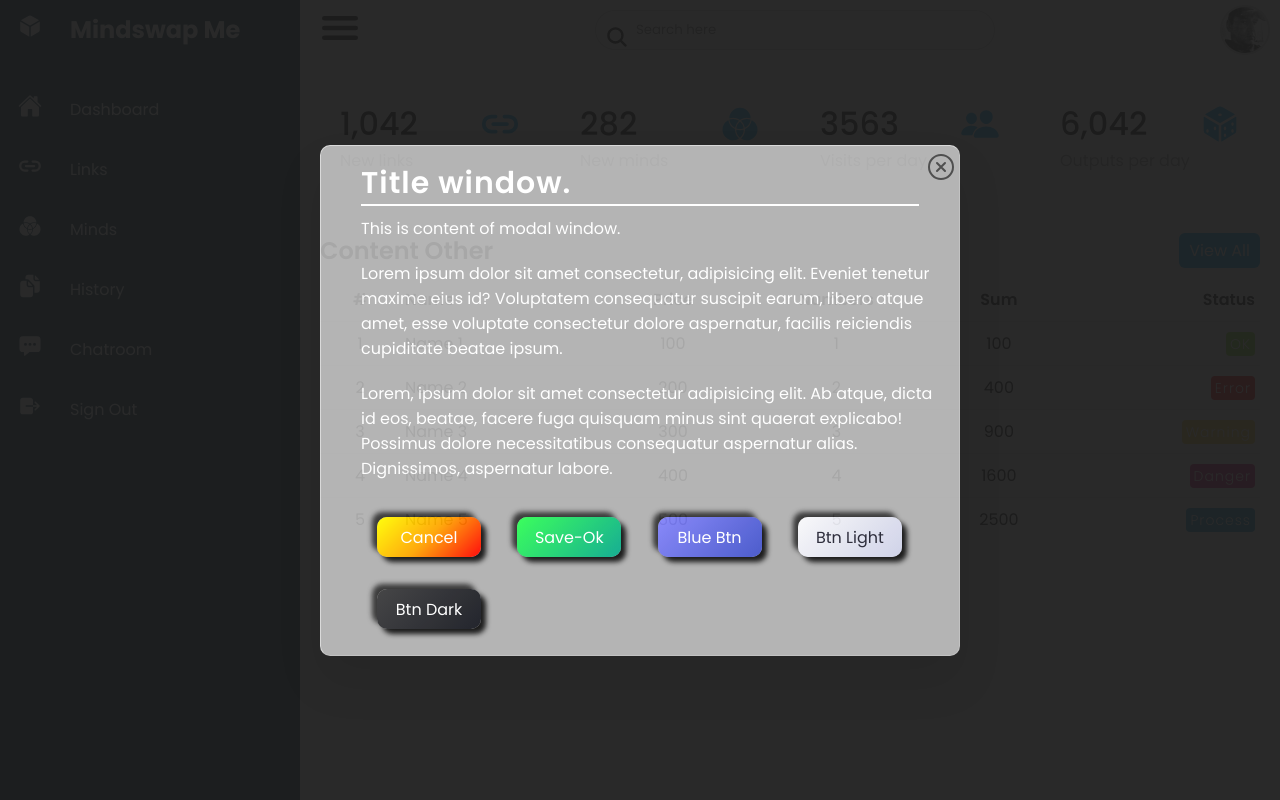
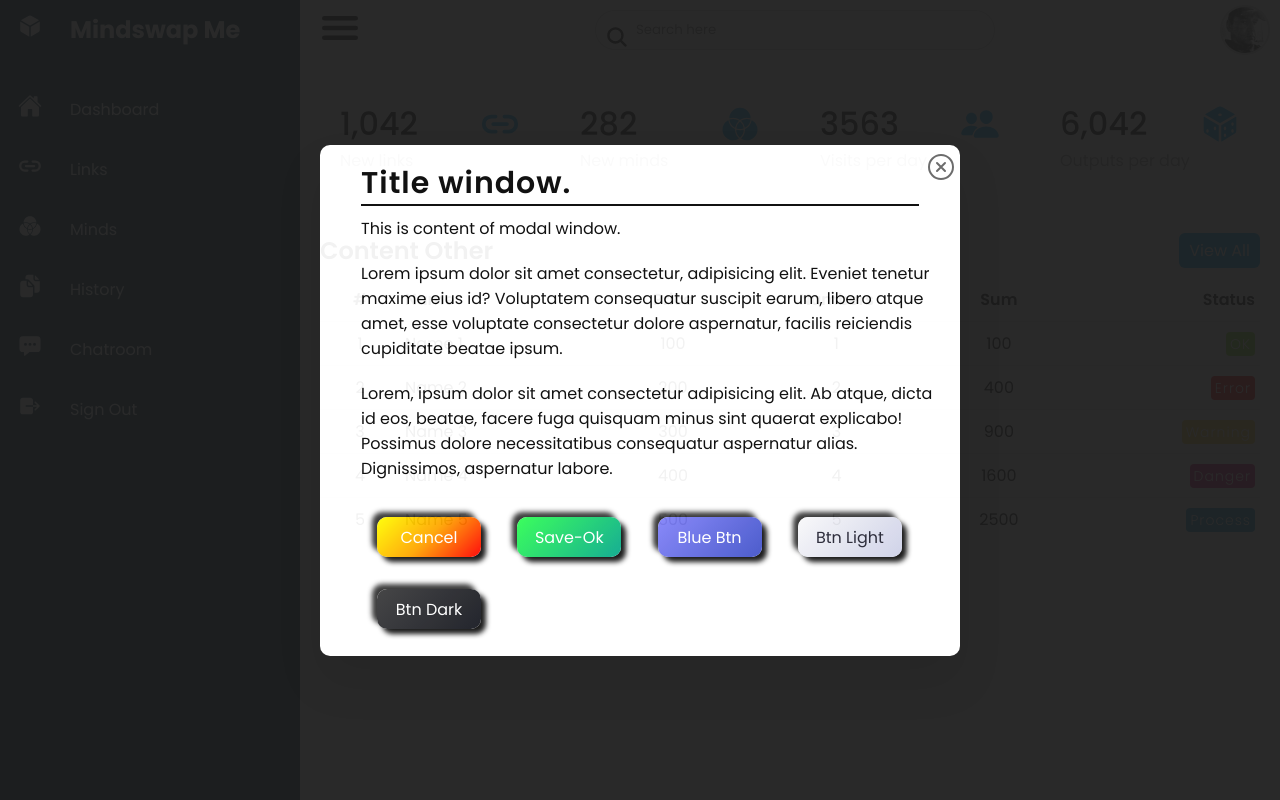
Before and after one commit to Kwynto/mindswapme, a plain HTML site: page front/admin/index.html in a window 1280 px wide. Both pictures are taken after a click on the link "View All". Drawn offline with nearby package versions, Linux system fonts and the light colour scheme.

Commit message:
fix modal

```diff
--- a/front/admin/style.css
+++ b/front/admin/style.css
@@ -546,7 +546,7 @@ body {
 .modal .modalcontainer {
     position: relative;
     width: 50%;
-    background: rgba(255, 255, 255, 0.65);
+    background: rgba(255, 255, 255, 1);
     border-radius: 10px;
     display: block;
     justify-content: center;
@@ -562,7 +562,7 @@ body {
     position: relative;
     padding-top: 15px;
     padding-left: 40px;
-    color: #ffffff;
+    color: #050505;
     font-size: 30px;
     font-weight: 600;
     letter-spacing: 1px;
@@ -575,7 +575,7 @@ body {
     bottom: 0px;
     width: calc(100% - 80px);
     height: 2px;
-    background: #ffffff;
+    background: #050505;
 }
 
 .modal .modalcontainer p {
@@ -583,7 +583,7 @@ body {
     padding-left: 40px;
     padding-right: 20px;
     padding-bottom: 20px;
-    color: #ffffff;
+    color: #050505;
     top: 10px;
 }
 
@@ -596,7 +596,7 @@ body {
 
 .modal .form h2 {
     position: relative;
-    color: #ffffff;
+    color: #050505;
     font-size: 24px;
     font-weight: 600;
     letter-spacing: 1px;
@@ -610,7 +610,7 @@ body {
     bottom: -10px;
     width: 80px;
     height: 4px;
-    background: #ffffff;
+    background: #050505;
 }
 
 .modal .form .inputBox {
```
